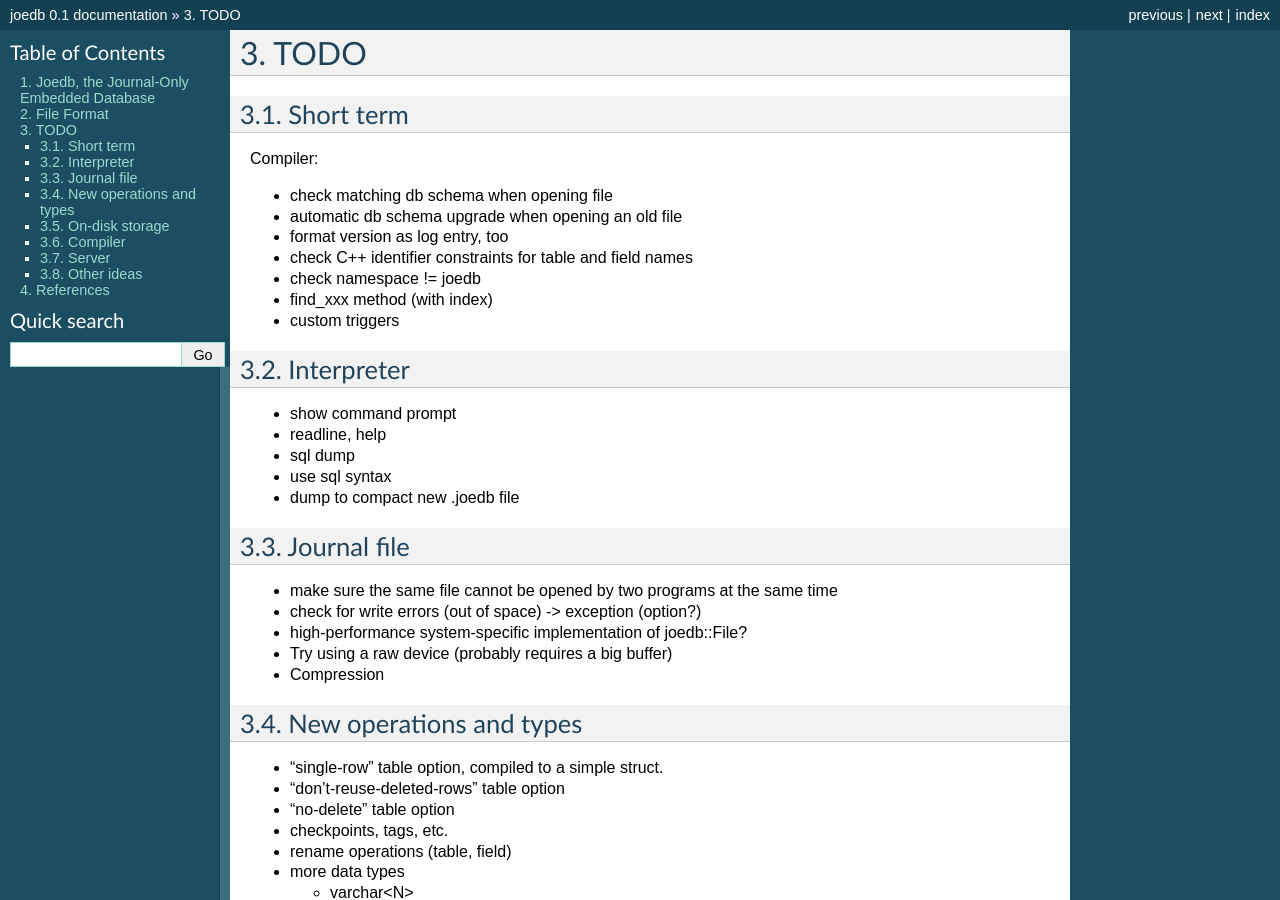
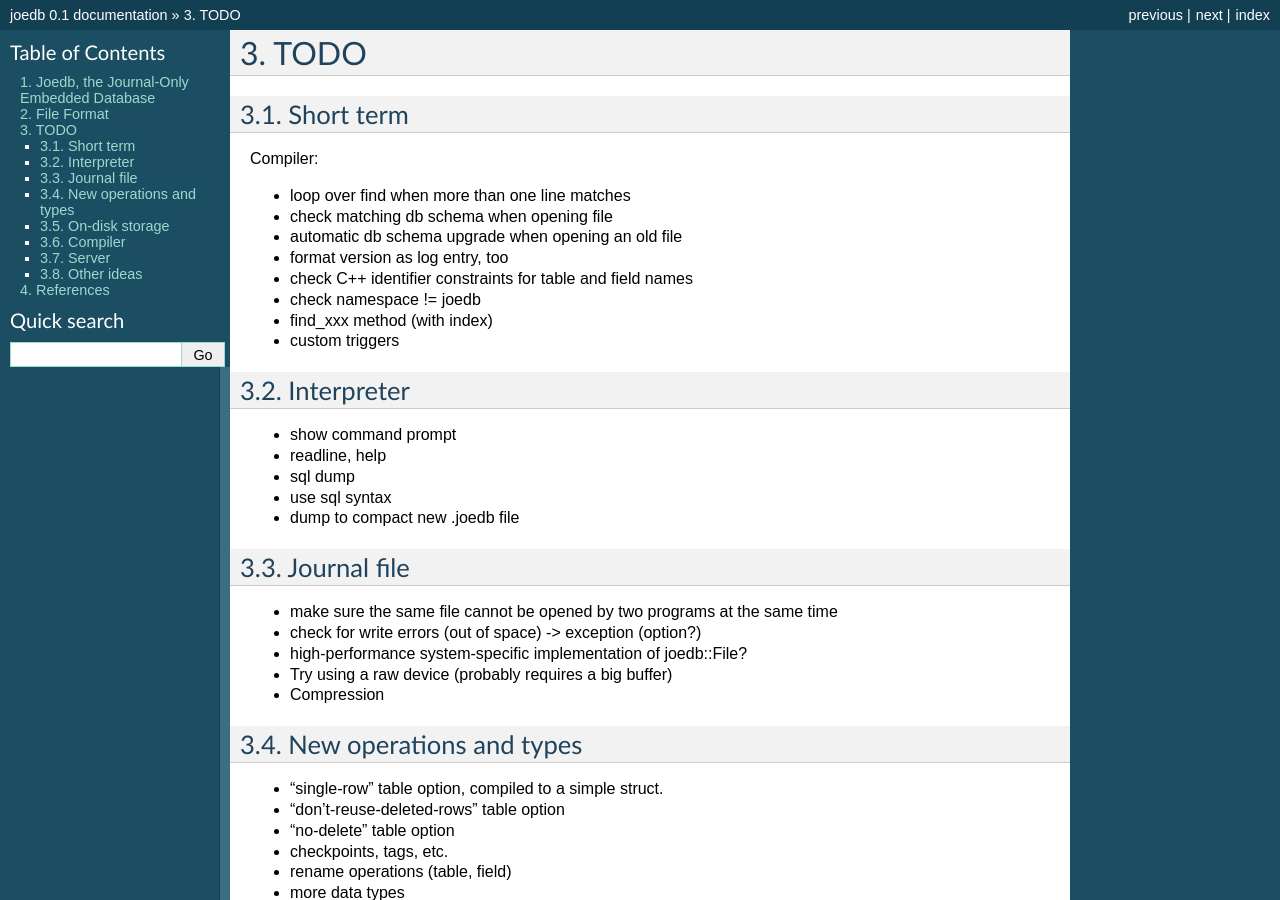
Before and after one commit to Remi-Coulom/joedb, a Sphinx documentation site: the page built from doc/source/todo.rst, in a window 1280 px wide and 900 px high. Built offline with Sphinx 7.4.7, drawn with Linux system fonts in a browser that asks for light colours; formulas are drawn with MathJax 3.

Commit message:
todo: loop over find

```diff
--- a/doc/source/todo.rst
+++ b/doc/source/todo.rst
@@ -5,6 +5,7 @@ Short term
 ----------
 Compiler:
 
+- loop over find when more than one line matches
 - check matching db schema when opening file
 - automatic db schema upgrade when opening an old file
 - format version as log entry, too
```
